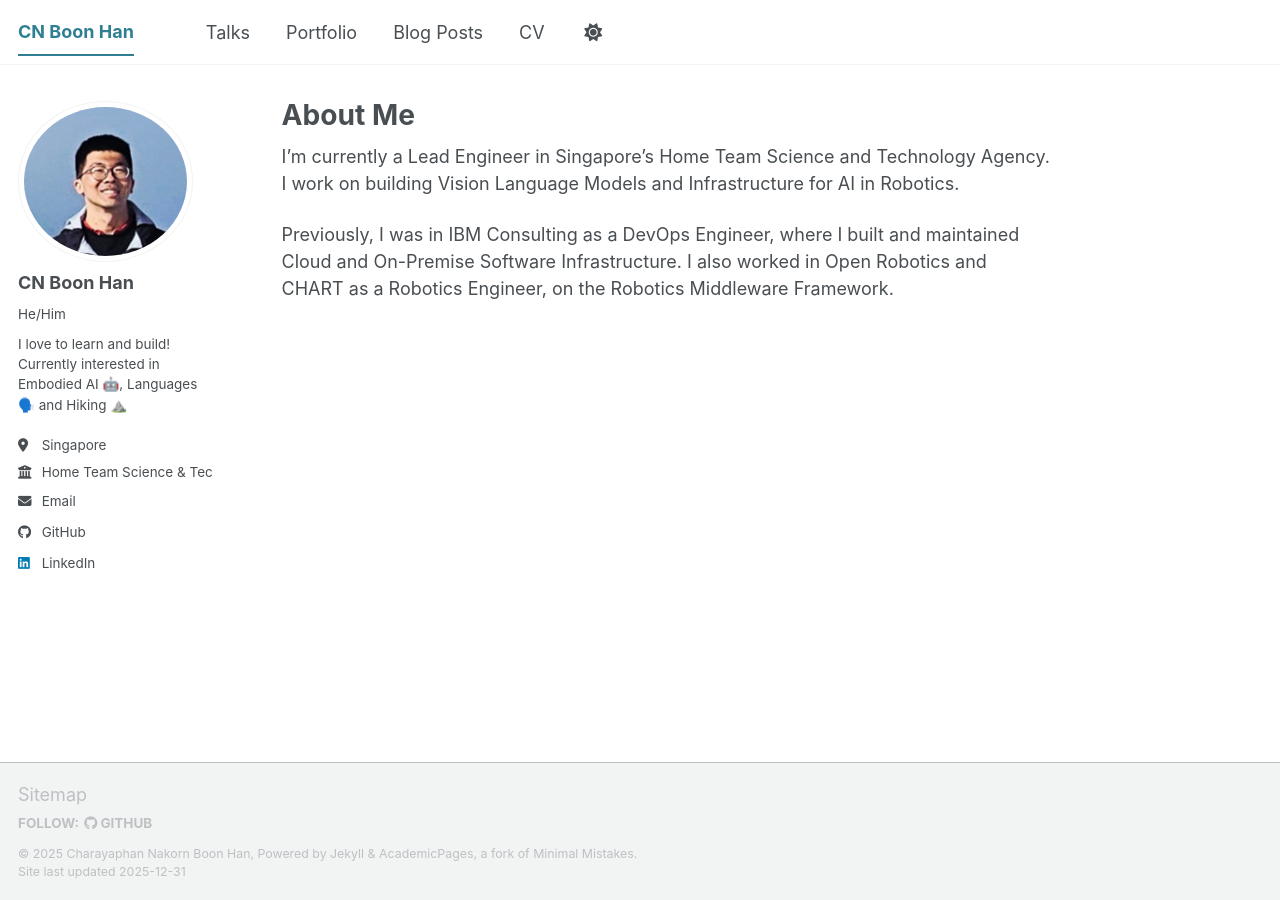
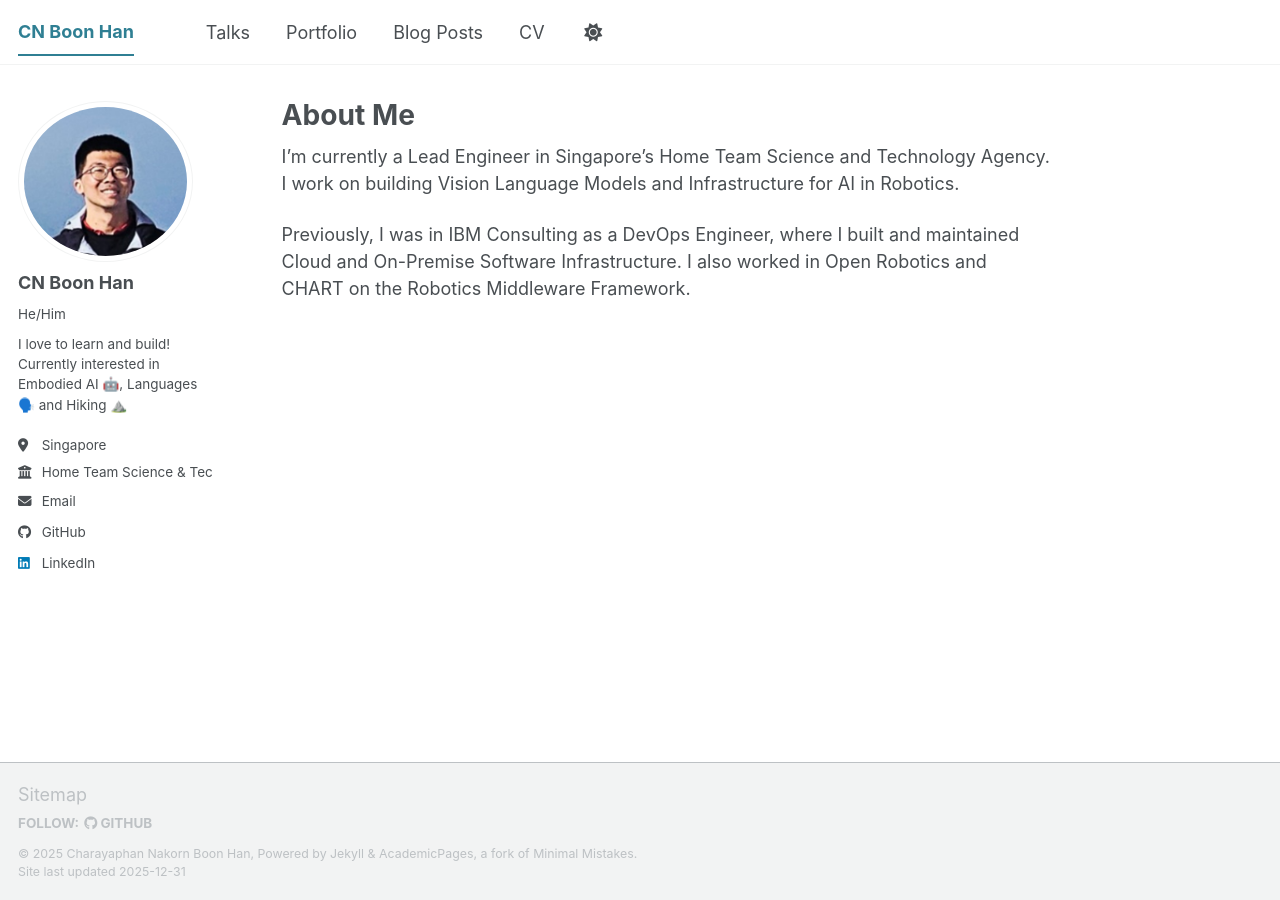
Before and after one commit to cnboonhan/cnboonhan.github.io, a Jekyll site: the page built from _pages/about.md, in a window 1280 px wide. Built offline with Jekyll 4.4.1, drawn with Linux system fonts in a browser that asks for light colours; a script bundle is joined from its source files by our own code; library files that are not in the unit come from our copies.

Commit message:
update about

```diff
--- a/_pages/about.md
+++ b/_pages/about.md
@@ -9,4 +9,4 @@ redirect_from:
 
 I'm currently a Lead Engineer in Singapore's Home Team Science and Technology Agency. I work on building Vision Language Models and Infrastructure for AI in Robotics.
 
-Previously, I was in IBM Consulting as a DevOps Engineer, where I built and maintained Cloud and On-Premise Software Infrastructure. I also worked in Open Robotics and CHART as a Robotics Engineer, on the Robotics Middleware Framework.
+Previously, I was in IBM Consulting as a DevOps Engineer, where I built and maintained Cloud and On-Premise Software Infrastructure. I also worked in Open Robotics and CHART on the Robotics Middleware Framework.
```
